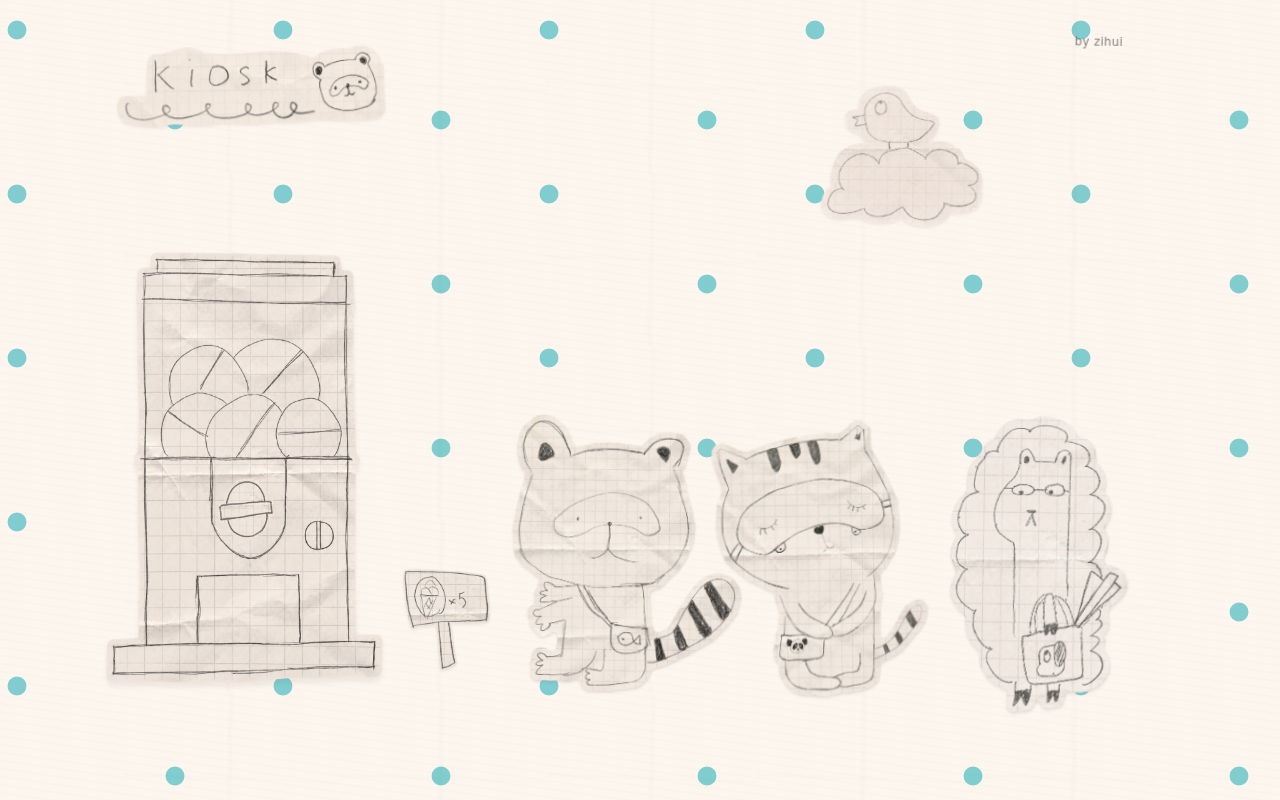
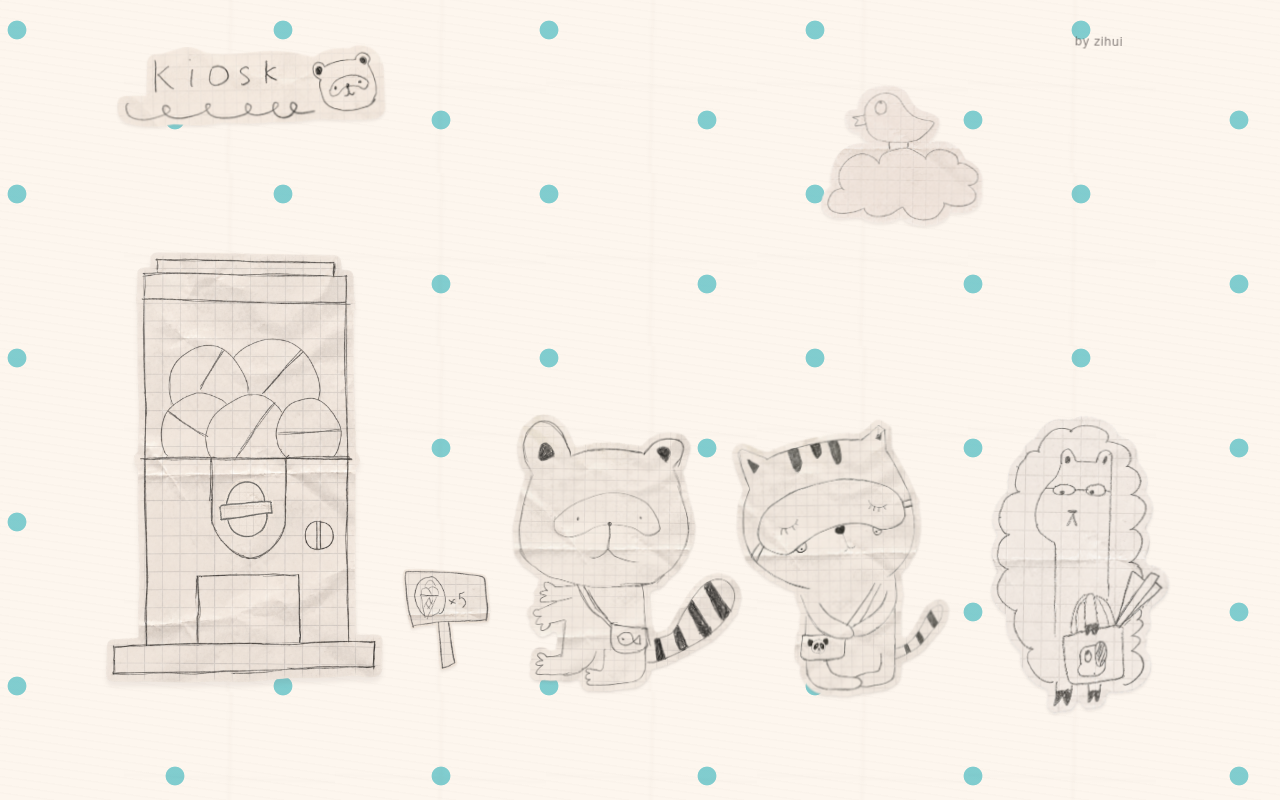
Before and after one commit to eclaircrumb/gachapon, a Next.js app in the folder gachapon/: page / in a window 1280 px wide. Built offline with nearby package versions, Linux system fonts and the light colour scheme.

Commit message:
Update globals.css

```diff
--- a/gachapon/app/globals.css
+++ b/gachapon/app/globals.css
@@ -74,14 +74,14 @@ a { -webkit-tap-highlight-color: transparent; }
 .art-raccoon { top: 51.0%; left: 37.0%; width: 23.0%; }
 .art-cat {
   top: 51.6%;
-  left: 57%;
+  left: 59%;
   width: 21.6%;
    z-index: 2;
 }
 
 .art-alpaca {
   top: 51.6%;
-  left: 80%;
+  left: 84.0%;
   width: 18%;
   z-index: 3;
 }
```
